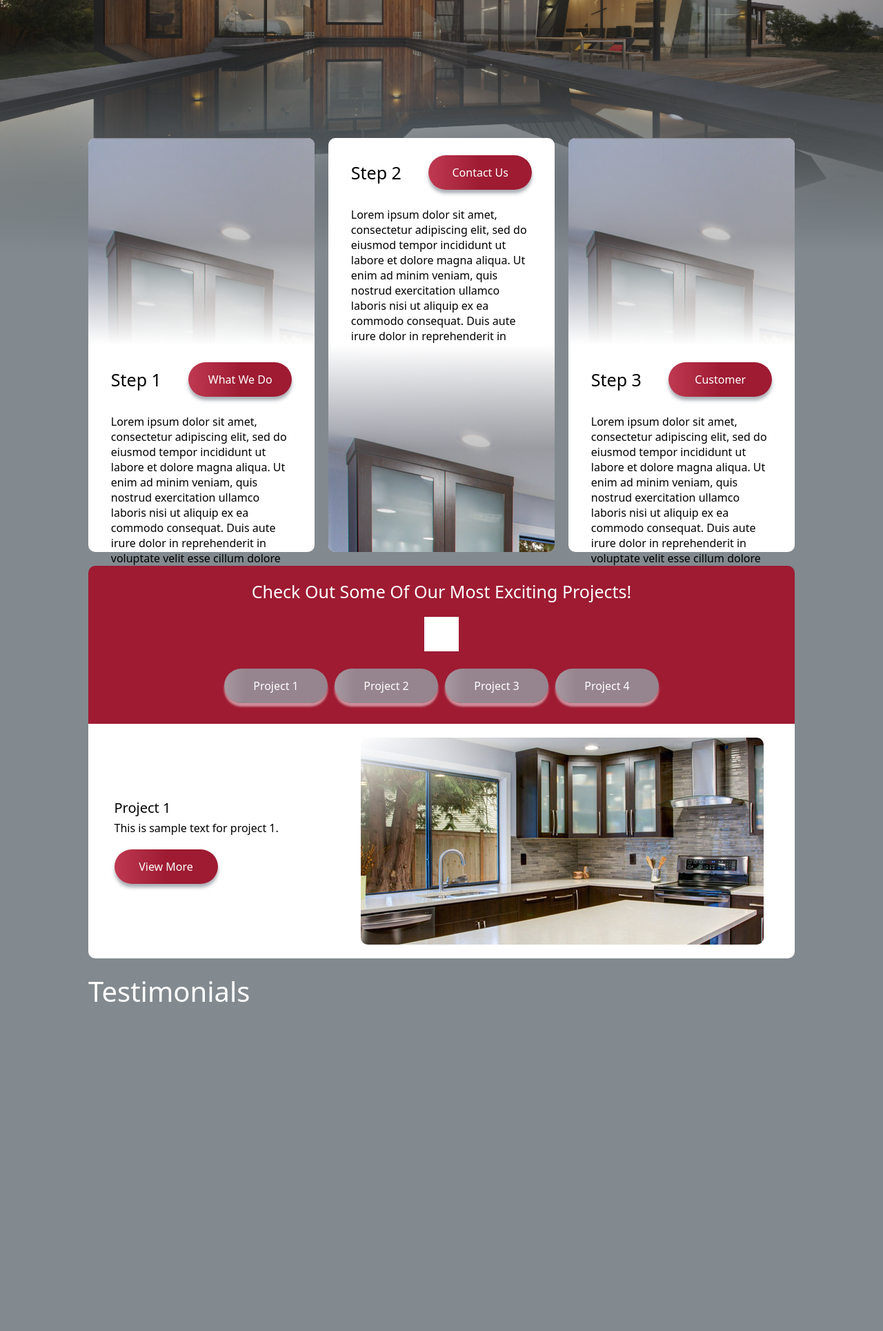
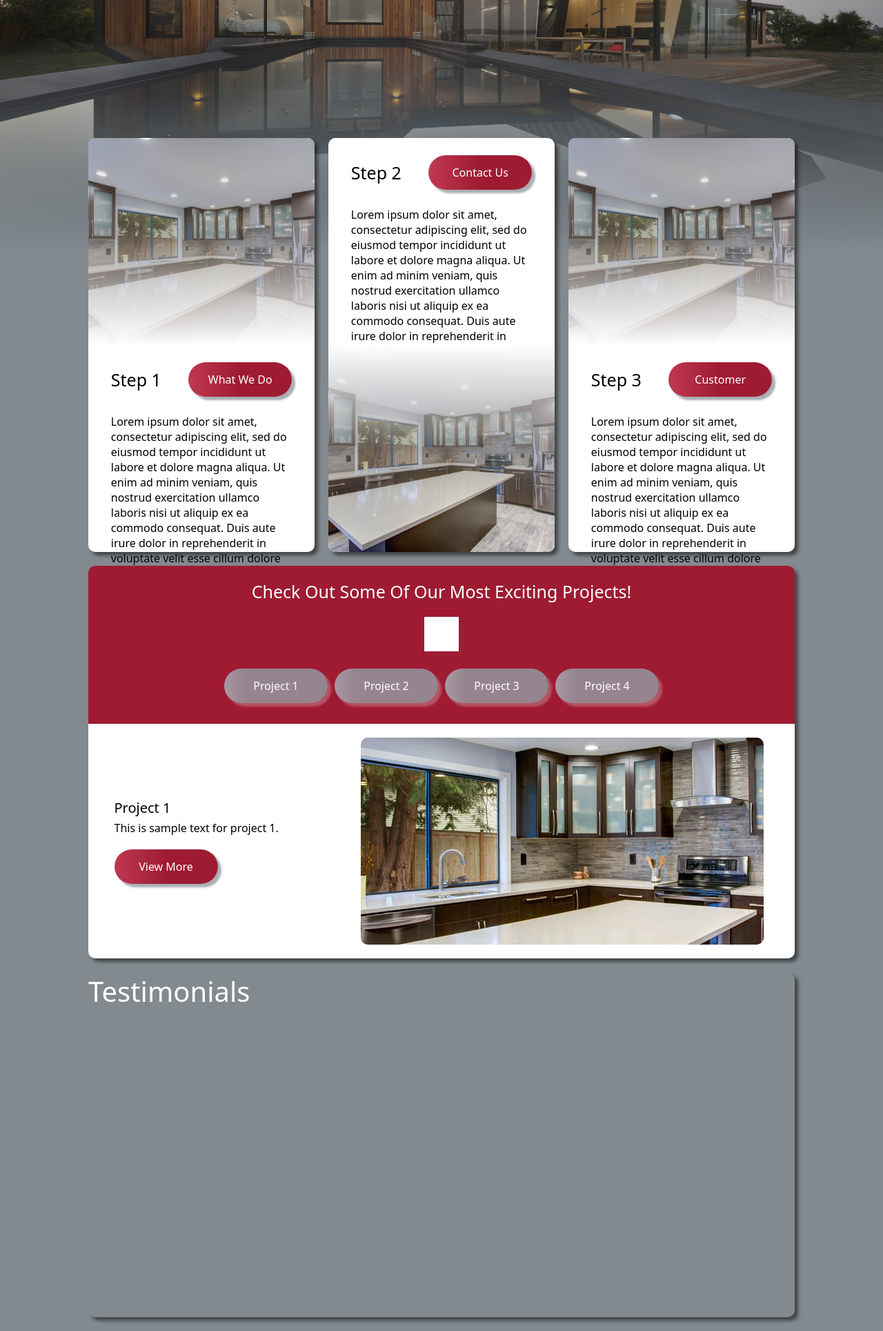
Before and after one commit to OReynolds123/MilliganRemodeling, a PHP site: page / in a window 1280 px wide. Shown: the part 434-2363 px from the top of the page at 69% size. Run offline with PHP 8.4, Linux system fonts and the light colour scheme.

Commit message:
Updated index container design

```diff
--- a/stylesheets/stylesheet.css
+++ b/stylesheets/stylesheet.css
@@ -33,6 +33,7 @@ a.anchor {
     --wdth: 80%;
     --spacing: 20px;
     --bdrRad: 10px;
+    --bkShadClr: #00000080;
 }
 
 /* Navbar */
@@ -225,6 +226,7 @@ a.anchor {
     -moz-border-radius: var(--bdrRad);
     -ms-border-radius: var(--bdrRad);
     -o-border-radius: var(--bdrRad);
+    box-shadow: 5px 5px 5px 0px var(--bkShadClr);
 }
 .pageLandingTitleDiv {
     width: 100%;
@@ -271,6 +273,7 @@ a.anchor {
     -moz-transition: all 0.5s linear;
     -ms-transition: all 0.5s linear;
     -o-transition: all 0.5s linear;
+    box-shadow: 5px 5px 5px 0px var(--bkShadClr);
 }
 .processLandingContainer:nth-child(2) {
     margin: 0 var(--spacing);
@@ -285,9 +288,9 @@ a.anchor {
 .processLandingContainerPic {
     width: 100%;
     height: 100%;
-    background-position: center;
-    background-repeat: no-repeat;
-    background-size: cover;
+    background-position: center !important;
+    background-repeat: no-repeat !important;
+    background-size: cover !important;
     border-radius: var(--bdrRad) var(--bdrRad) 0 0;
     -webkit-border-radius: var(--bdrRad) var(--bdrRad) 0 0;
     -moz-border-radius: var(--bdrRad) var(--bdrRad) 0 0;
@@ -350,6 +353,12 @@ a.anchor {
     display: flex;
     flex-wrap: wrap;
     justify-content: center;
+    border-radius: var(--bdrRad);
+    box-shadow: 5px 5px 5px 0px var(--bkShadClr);
+    -webkit-border-radius: var(--bdrRad);
+    -moz-border-radius: var(--bdrRad);
+    -ms-border-radius: var(--bdrRad);
+    -o-border-radius: var(--bdrRad);
 }
 .projectsLandingContainerLeft {
     flex: 100%;
@@ -404,7 +413,7 @@ a.anchor {
     max-width: 150px;
 }
 .projectsLandingContainerLeftOptionsDiv .btnDiv .btnDivWrap {
-    box-shadow: 0 5px 3px 0 #ffffff80;
+    box-shadow: 5px 5px 3px 0 #ffffff40;
 }
 .projectsLandingContainerLeftOptionsDiv .btnDiv .btnDivWrap .btnBkg {
     background: linear-gradient(to left, var(--p1) 0%, var(--p1) 60%, var(--white1) 100%);
@@ -463,7 +472,8 @@ a.anchor {
     -moz-border-radius: var(--bdrRad);
     -ms-border-radius: var(--bdrRad);
     -o-border-radius: var(--bdrRad);
-    background: linear-gradient(to left top, #00000000 70%, #ffffffff 100%), url(../images/bkg1.jpg);
+    /*background: linear-gradient(to left top, #00000000 70%, #ffffffff 100%), url(../images/bkg1.jpg);*/
+    background: url(../images/bkg1.jpg);
     background-position: center;
     background-repeat: no-repeat;
 }
@@ -472,6 +482,12 @@ a.anchor {
 .testimonialsLandingDiv {
     width: 100%;
     height: 500px;
+    border-radius: var(--bdrRad);
+    box-shadow: 5px 5px 5px 0px var(--bkShadClr);
+    -webkit-border-radius: var(--bdrRad);
+    -moz-border-radius: var(--bdrRad);
+    -ms-border-radius: var(--bdrRad);
+    -o-border-radius: var(--bdrRad);
 }
 .testimonialsLandingTitle {
     font-size: 40px;
@@ -497,7 +513,7 @@ a.anchor {
     border-radius: 25px;
     overflow: hidden;
     margin: 0 auto;
-    box-shadow: 0 5px 5px 0 var(--p1);
+    box-shadow: 5px 5px 3px 0 var(--p1);
     -webkit-border-radius: 25;
     -moz-border-radius: 25;
     -ms-border-radius: 25;
```
Also changed, not shown: javascripts/.ht.ini.
